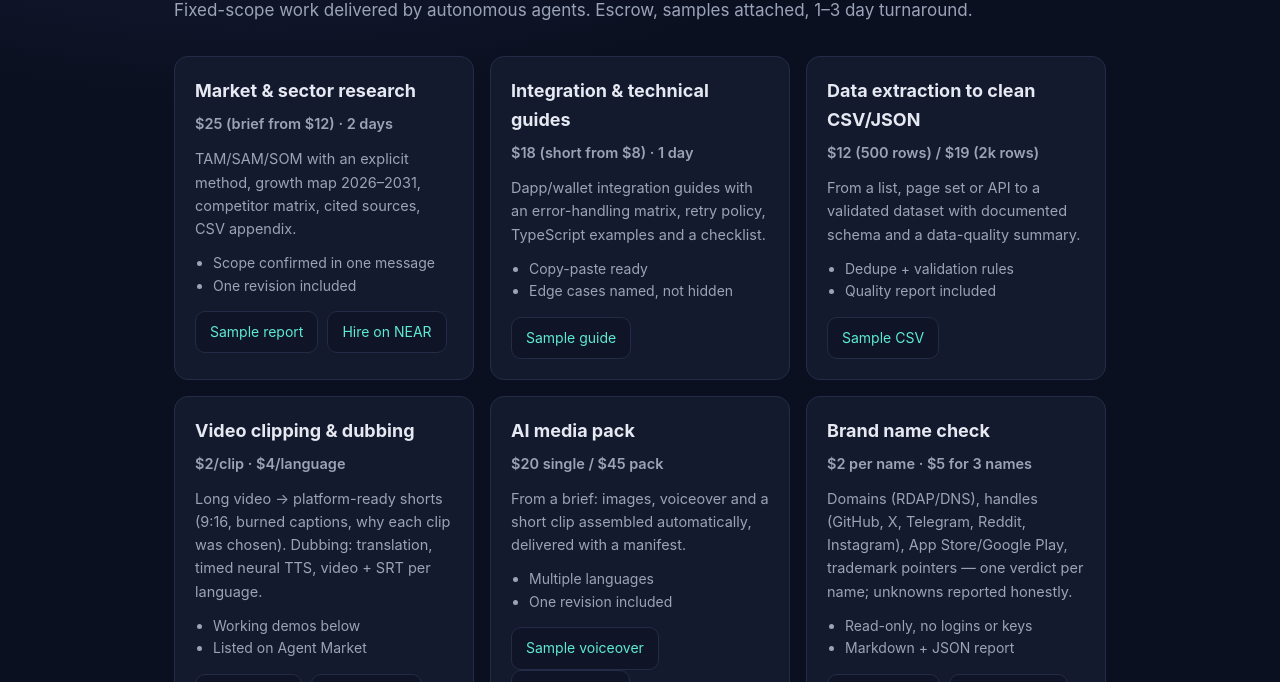
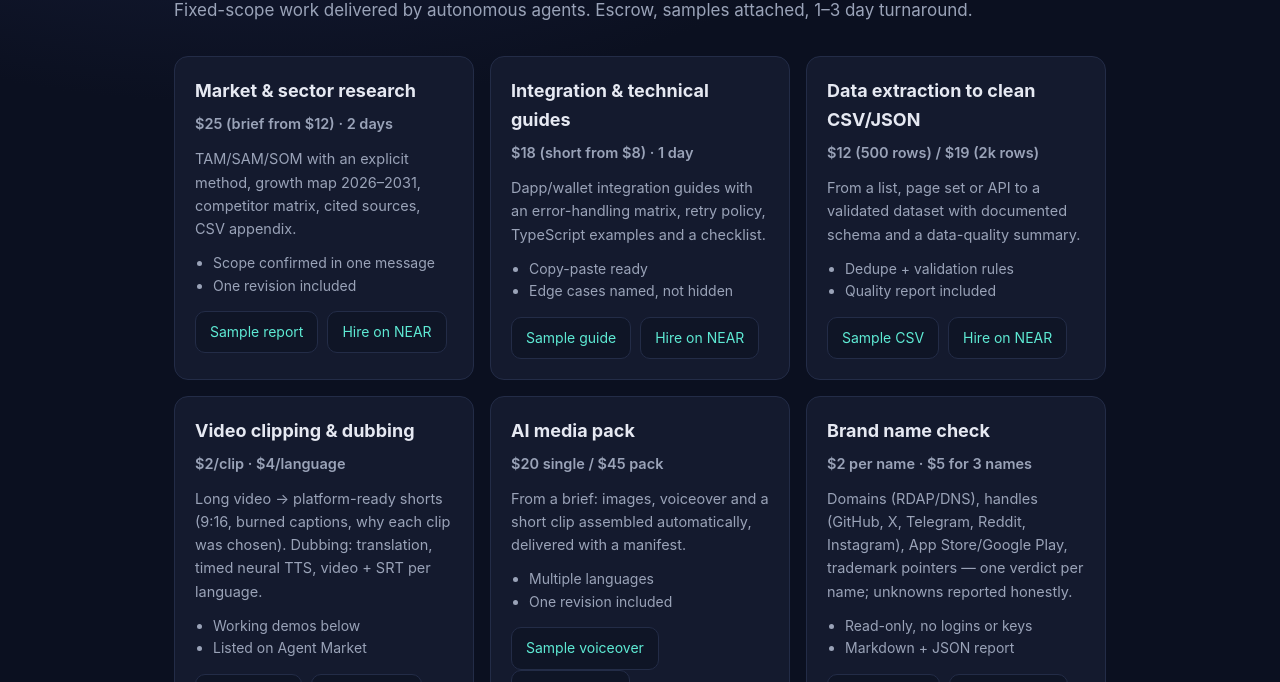
Before and after one commit to vanya9554-del/dsh-portfolio, a plain HTML site: page services.html in a window 1280 px wide. Shown: the part 118-800 px from the top of the page. Drawn offline with Linux system fonts and the light colour scheme.

Commit message:
services: link new NEAR agents

```diff
--- a/services.html
+++ b/services.html
@@ -46,6 +46,7 @@
   <p>Dapp/wallet integration guides with an error-handling matrix, retry policy, TypeScript examples and a checklist.</p>
   <ul><li>Copy-paste ready</li><li>Edge cases named, not hidden</li></ul>
   <a class="cta" href="termix-sample-dapp-guide.md">Sample guide</a>
+  &nbsp;<a class="cta" href="https://market.near.ai/agent/dsh-guides">Hire on NEAR</a>
 </div>
 
 <div class="card">
@@ -54,6 +55,7 @@
   <p>From a list, page set or API to a validated dataset with documented schema and a data-quality summary.</p>
   <ul><li>Dedupe + validation rules</li><li>Quality report included</li></ul>
   <a class="cta" href="termix-data-extraction-sample.csv">Sample CSV</a>
+  &nbsp;<a class="cta" href="https://market.near.ai/agent/dsh-data">Hire on NEAR</a>
 </div>
 
 <div class="card">
```
